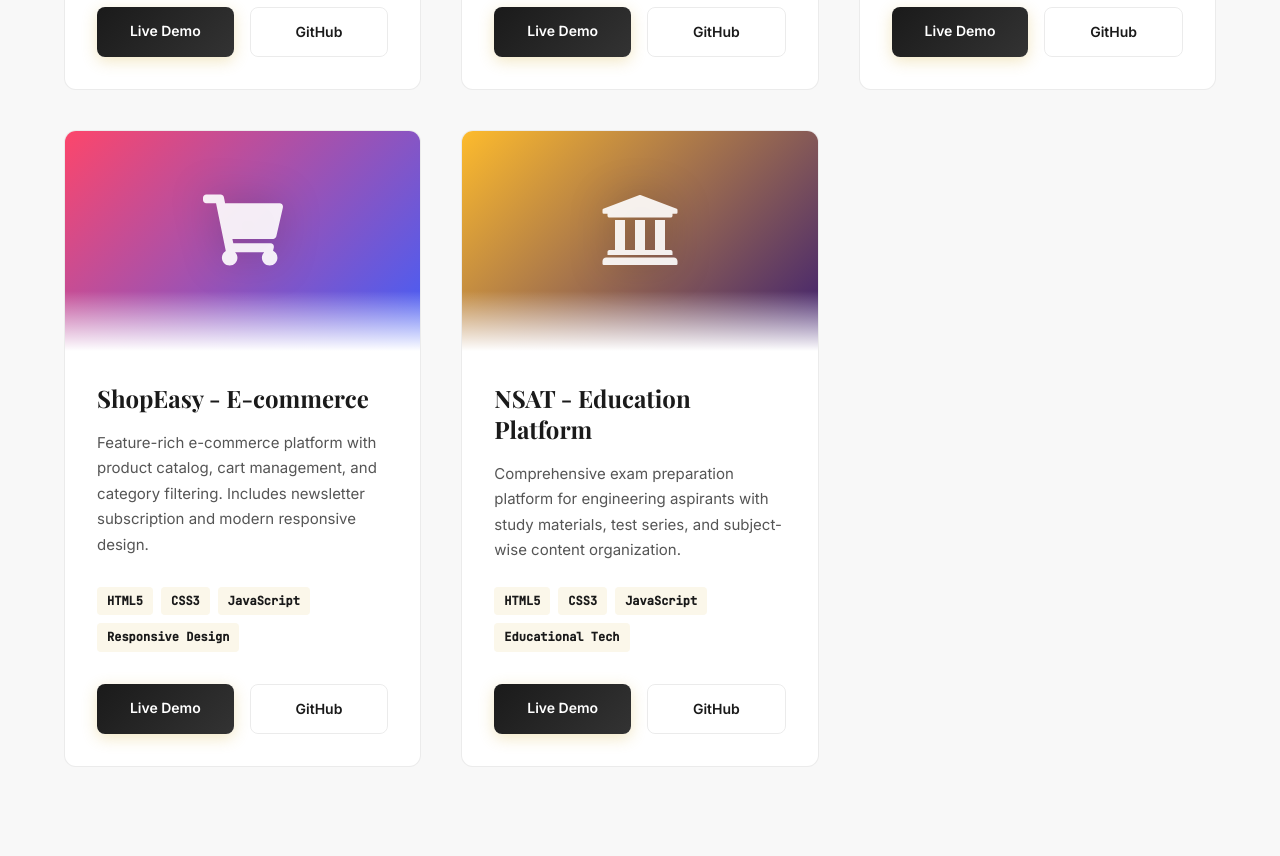
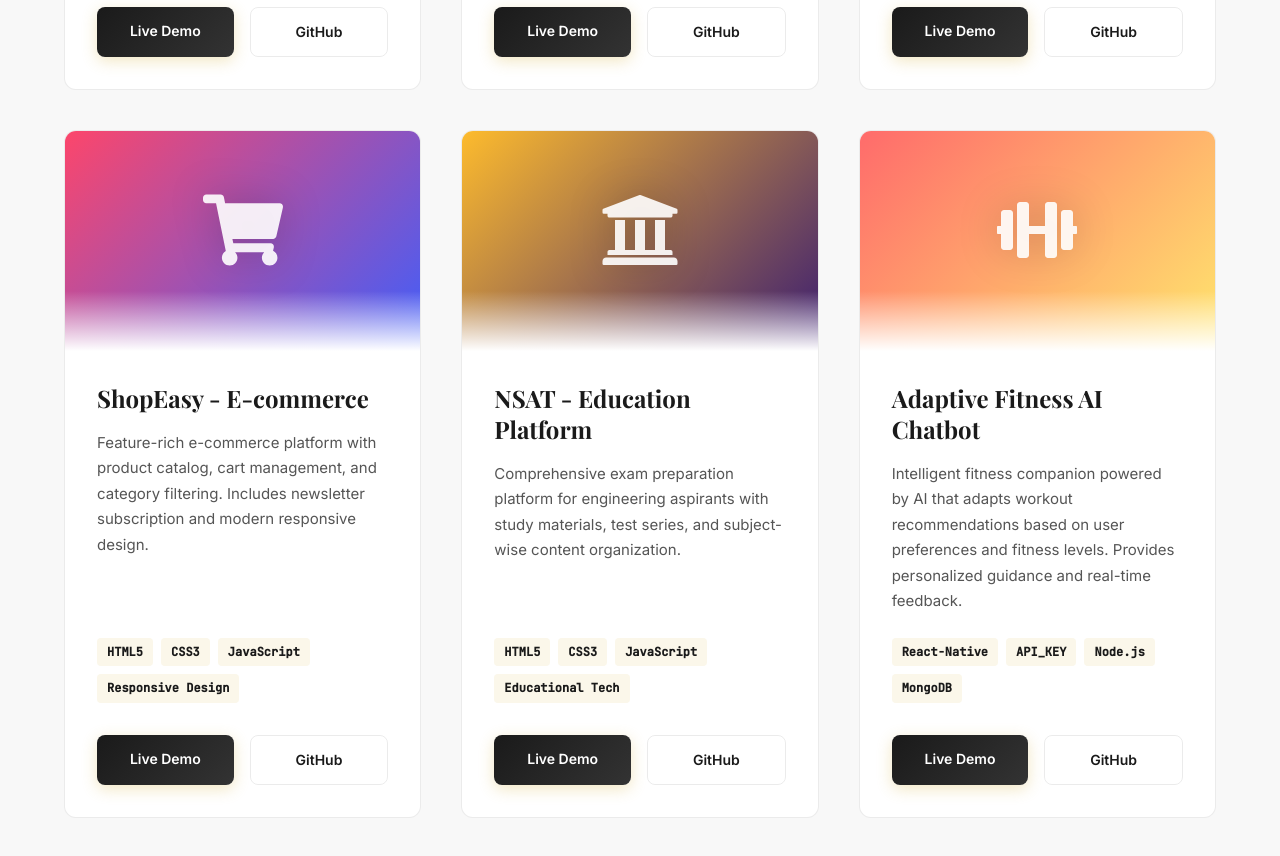
Before and after one commit to Hariksh/personal-portfolio, a React (Vite) app: page /projects in a window 1280 px wide. Shown: the part 960-1816 px from the top of the page. Built offline with nearby package versions, Linux system fonts and the light colour scheme.

Commit message:
added new project in project section

```diff
--- a/src/components/Projects.jsx
+++ b/src/components/Projects.jsx
@@ -1,72 +1,100 @@
-import React from 'react';
-import { motion } from 'framer-motion';
-import { FaAmbulance, FaWallet, FaGraduationCap, FaShoppingCart, FaUniversity } from 'react-icons/fa';
+import React from "react";
+import { motion } from "framer-motion";
+import {
+  FaAmbulance,
+  FaWallet,
+  FaGraduationCap,
+  FaShoppingCart,
+  FaUniversity,
+  FaDumbbell,
+} from "react-icons/fa";
 
 const Projects = () => {
   const projects = [
     {
-            title: 'Ambulance Booking System',
-            description: 'Real-time emergency response platform featuring live tracking, driver assignment, and secure JWT authentication. Built with a scalable microservices architecture and deployed on Render.',
-            tech: ['Next.js', 'Node.js', 'MongoDB', 'Socket.io', 'Render'],
+      title: "Ambulance Booking System",
+      description:
+        "Real-time emergency response platform featuring live tracking, driver assignment, and secure JWT authentication. Built with a scalable microservices architecture and deployed on Render.",
+      tech: ["Next.js", "Node.js", "MongoDB", "Socket.io", "Render"],
       links: {
-                demo: 'https://ambulance-booking-sooty.vercel.app/',
-                github: 'https://github.com/Hariksh/Ambulance_Booking'
+        demo: "https://ambulance-booking-sooty.vercel.app/",
+        github: "https://github.com/Hariksh/Ambulance_Booking",
       },
-            gradient: 'linear-gradient(135deg, #FF9966 0%, #FF5E62 100%)',
-            icon: <FaAmbulance />
+      gradient: "linear-gradient(135deg, #FF9966 0%, #FF5E62 100%)",
+      icon: <FaAmbulance />,
     },
     {
-            title: 'Expense Tracker',
-            description: 'Full-stack mobile application for financial management with secure auth, categorization, and detailed analytics. Uses Prisma ORM with MySQL for robust data handling.',
-            tech: ['React Native', 'Node.js', 'MySQL', 'Prisma', 'Expo'],
+      title: "Expense Tracker",
+      description:
+        "Full-stack mobile application for financial management with secure auth, categorization, and detailed analytics. Uses Prisma ORM with MySQL for robust data handling.",
+      tech: ["React Native", "Node.js", "MySQL", "Prisma", "Expo"],
       links: {
-                demo: 'https://drive.google.com/file/d/12FrK3MzIxHtl2s1XPWdjuuOfunEPOYLe/view?usp=sharing',
-                github: 'https://github.com/Hariksh/Expense_tracker'
+        demo: "https://drive.google.com/file/d/12FrK3MzIxHtl2s1XPWdjuuOfunEPOYLe/view?usp=sharing",
+        github: "https://github.com/Hariksh/Expense_tracker",
       },
-            gradient: 'linear-gradient(135deg, #43cea2 0%, #185a9d 100%)',
-            icon: <FaWallet />
+      gradient: "linear-gradient(135deg, #43cea2 0%, #185a9d 100%)",
+      icon: <FaWallet />,
     },
     {
-            title: 'Personalized Academic Tracker',
-            description: 'A smart, student-centric web app that helps track grades, monitor attendance, and stay organized. Features JWT-based authentication and PWA capabilities.',
-            tech: ['React', 'Node.js', 'MongoDB', 'JWT', 'PWA'],
+      title: "Personalized Academic Tracker",
+      description:
+        "A smart, student-centric web app that helps track grades, monitor attendance, and stay organized. Features JWT-based authentication and PWA capabilities.",
+      tech: ["React", "Node.js", "MongoDB", "JWT", "PWA"],
       links: {
-                demo: 'https://personalized-academic-tracker-rho.vercel.app/',
-                github: 'https://github.com/Hariksh/Personalized-Academic-Tracker'
+        demo: "https://personalized-academic-tracker-rho.vercel.app/",
+        github: "https://github.com/Hariksh/Personalized-Academic-Tracker",
       },
-            gradient: 'linear-gradient(135deg, #5EFCE8 0%, #736EFE 100%)',
-            icon: <FaGraduationCap />
+      gradient: "linear-gradient(135deg, #5EFCE8 0%, #736EFE 100%)",
+      icon: <FaGraduationCap />,
     },
     {
-            title: 'ShopEasy - E-commerce',
-            description: 'Feature-rich e-commerce platform with product catalog, cart management, and category filtering. Includes newsletter subscription and modern responsive design.',
-            tech: ['HTML5', 'CSS3', 'JavaScript', 'Responsive Design'],
+      title: "ShopEasy - E-commerce",
+      description:
+        "Feature-rich e-commerce platform with product catalog, cart management, and category filtering. Includes newsletter subscription and modern responsive design.",
+      tech: ["HTML5", "CSS3", "JavaScript", "Responsive Design"],
       links: {
-                demo: 'https://ecommerce-website-theta-olive.vercel.app/',
-                github: 'https://github.com/Hariksh/ecommerce_website'
+        demo: "https://ecommerce-website-theta-olive.vercel.app/",
+        github: "https://github.com/Hariksh/ecommerce_website",
       },
-            gradient: 'linear-gradient(135deg, #FC466B 0%, #3F5EFB 100%)',
-            icon: <FaShoppingCart />
+      gradient: "linear-gradient(135deg, #FC466B 0%, #3F5EFB 100%)",
+      icon: <FaShoppingCart />,
     },
     {
-            title: 'NSAT - Education Platform',
-            description: 'Comprehensive exam preparation platform for engineering aspirants with study materials, test series, and subject-wise content organization.',
-            tech: ['HTML5', 'CSS3', 'JavaScript', 'Educational Tech'],
+      title: "NSAT - Education Platform",
+      description:
+        "Comprehensive exam preparation platform for engineering aspirants with study materials, test series, and subject-wise content organization.",
+      tech: ["HTML5", "CSS3", "JavaScript", "Educational Tech"],
       links: {
-                demo: 'https://super-zabaione-95f90e.netlify.app/',
-                github: 'https://github.com/Hariksh/NSAT-2.0'
+        demo: "https://super-zabaione-95f90e.netlify.app/",
+        github: "https://github.com/Hariksh/NSAT-2.0",
       },
-            gradient: 'linear-gradient(135deg, #FDBB2D 0%, #3A1C71 100%)',
-            icon: <FaUniversity />
-        }
+      gradient: "linear-gradient(135deg, #FDBB2D 0%, #3A1C71 100%)",
+      icon: <FaUniversity />,
+    },
+    {
+      title: "Adaptive Fitness AI Chatbot",
+      description:
+        "Intelligent fitness companion powered by AI that adapts workout recommendations based on user preferences and fitness levels. Provides personalized guidance and real-time feedback.",
+      tech: ["React-Native", "API_KEY", "Node.js", "MongoDB"],
+      links: {
+        demo: "https://drive.google.com/file/d/1lKJA_UK636u6SaMxn6mCx1Yxn0LDnoUz/view",
+        github: "https://github.com/Hariksh/Adaptive-Fitness-AI-Chatbot",
+      },
+      gradient: "linear-gradient(135deg, #FF6B6B 0%, #FFE66D 100%)",
+      icon: <FaDumbbell />,
+    },
   ];
 
   return (
-        <section id="projects" className="projects-section" style={{
-            padding: 'var(--section-padding)',
-            background: 'var(--bg-primary)',
-            position: 'relative'
-        }}>
+    <section
+      id="projects"
+      className="projects-section"
+      style={{
+        padding: "var(--section-padding)",
+        background: "var(--bg-primary)",
+        position: "relative",
+      }}
+    >
       <div className="container">
         <motion.h2
           className="section-title"
@@ -78,12 +106,15 @@ const Projects = () => {
           Selected Works
         </motion.h2>
 
-                <div className="projects-grid" style={{
-                    display: 'grid',
-                    gridTemplateColumns: 'repeat(auto-fit, minmax(350px, 1fr))',
-                    gap: '40px',
-                    marginTop: '60px'
-                }}>
+        <div
+          className="projects-grid"
+          style={{
+            display: "grid",
+            gridTemplateColumns: "repeat(auto-fit, minmax(350px, 1fr))",
+            gap: "40px",
+            marginTop: "60px",
+          }}
+        >
           {projects.map((project, index) => (
             <motion.div
               key={project.title}
@@ -93,121 +124,153 @@ const Projects = () => {
               viewport={{ once: true }}
               transition={{ duration: 0.6, delay: index * 0.1 }}
               style={{
-                                background: 'var(--bg-secondary)',
-                                border: '1px solid var(--border-glass)',
-                                borderRadius: '12px',
-                                overflow: 'hidden',
-                                transition: 'all 0.4s cubic-bezier(0.175, 0.885, 0.32, 1.275)',
-                                position: 'relative',
-                                display: 'flex',
-                                flexDirection: 'column',
-                                height: '100%'
+                background: "var(--bg-secondary)",
+                border: "1px solid var(--border-glass)",
+                borderRadius: "12px",
+                overflow: "hidden",
+                transition: "all 0.4s cubic-bezier(0.175, 0.885, 0.32, 1.275)",
+                position: "relative",
+                display: "flex",
+                flexDirection: "column",
+                height: "100%",
               }}
               whileHover={{
                 y: -10,
-                                boxShadow: '0 20px 40px -10px rgba(0,0,0,0.5)',
-                                borderColor: 'var(--border-accent)'
+                boxShadow: "0 20px 40px -10px rgba(0,0,0,0.5)",
+                borderColor: "var(--border-accent)",
               }}
             >
-                            <div className="project-image" style={{
-                                height: '220px',
+              <div
+                className="project-image"
+                style={{
+                  height: "220px",
                   background: project.gradient,
-                                display: 'flex',
-                                alignItems: 'center',
-                                justifyContent: 'center',
-                                position: 'relative',
-                                overflow: 'hidden'
-                            }}>
+                  display: "flex",
+                  alignItems: "center",
+                  justifyContent: "center",
+                  position: "relative",
+                  overflow: "hidden",
+                }}
+              >
                 <motion.div
                   style={{
-                                        fontSize: '80px',
-                                        color: 'rgba(255,255,255,0.9)',
-                                        filter: 'drop-shadow(0 0 20px rgba(0,0,0,0.2))'
+                    fontSize: "80px",
+                    color: "rgba(255,255,255,0.9)",
+                    filter: "drop-shadow(0 0 20px rgba(0,0,0,0.2))",
                   }}
                   whileHover={{ scale: 1.1, rotate: [0, -10, 10, -10, 0] }}
                   transition={{ duration: 0.5 }}
                 >
                   {project.icon}
                 </motion.div>
-                                <div style={{
-                                    position: 'absolute',
+                <div
+                  style={{
+                    position: "absolute",
                     bottom: 0,
                     left: 0,
                     right: 0,
-                                    height: '60px',
-                                    background: 'linear-gradient(to top, var(--bg-secondary), transparent)'
-                                }}></div>
+                    height: "60px",
+                    background:
+                      "linear-gradient(to top, var(--bg-secondary), transparent)",
+                  }}
+                ></div>
               </div>
 
-                            <div className="project-content" style={{ padding: '32px', flex: 1, display: 'flex', flexDirection: 'column' }}>
-                                <h3 className="project-title" style={{
-                                    fontSize: '24px',
+              <div
+                className="project-content"
+                style={{
+                  padding: "32px",
+                  flex: 1,
+                  display: "flex",
+                  flexDirection: "column",
+                }}
+              >
+                <h3
+                  className="project-title"
+                  style={{
+                    fontSize: "24px",
                     fontWeight: 700,
-                                    color: 'var(--text-primary)',
-                                    marginBottom: '16px',
-                                    fontFamily: 'var(--font-heading)',
-                                    lineHeight: 1.3
-                                }}>
+                    color: "var(--text-primary)",
+                    marginBottom: "16px",
+                    fontFamily: "var(--font-heading)",
+                    lineHeight: 1.3,
+                  }}
+                >
                   {project.title}
                 </h3>
 
-                                <p className="project-description" style={{
-                                    color: 'var(--text-secondary)',
+                <p
+                  className="project-description"
+                  style={{
+                    color: "var(--text-secondary)",
                     lineHeight: 1.7,
-                                    marginBottom: '24px',
-                                    fontSize: '15px',
-                                    flex: 1
-                                }}>
+                    marginBottom: "24px",
+                    fontSize: "15px",
+                    flex: 1,
+                  }}
+                >
                   {project.description}
                 </p>
 
-                                <div className="project-tech" style={{
-                                    display: 'flex',
-                                    flexWrap: 'wrap',
-                                    gap: '8px',
-                                    marginBottom: '32px'
-                                }}>
+                <div
+                  className="project-tech"
+                  style={{
+                    display: "flex",
+                    flexWrap: "wrap",
+                    gap: "8px",
+                    marginBottom: "32px",
+                  }}
+                >
                   {project.tech.map((tech) => (
-                                        <span key={tech} className="tech-tag" style={{
-                                            color: 'var(--accent-color)',
-                                            fontSize: '12px',
+                    <span
+                      key={tech}
+                      className="tech-tag"
+                      style={{
+                        color: "var(--accent-color)",
+                        fontSize: "12px",
                         fontWeight: 600,
-                                            fontFamily: 'var(--font-mono)',
-                                            background: 'rgba(212, 175, 55, 0.1)',
-                                            padding: '4px 10px',
-                                            borderRadius: '4px'
-                                        }}>
+                        fontFamily: "var(--font-mono)",
+                        background: "rgba(212, 175, 55, 0.1)",
+                        padding: "4px 10px",
+                        borderRadius: "4px",
+                      }}
+                    >
                       {tech}
                     </span>
                   ))}
                 </div>
 
-                                <div className="project-links" style={{ display: 'flex', gap: '16px', marginTop: 'auto' }}>
+                <div
+                  className="project-links"
+                  style={{ display: "flex", gap: "16px", marginTop: "auto" }}
+                >
                   <a
                     href={project.links.demo}
                     target="_blank"
                     rel="noopener noreferrer"
                     className="project-link primary"
                     style={{
-                                            padding: '12px 24px',
-                                            borderRadius: '8px',
-                                            textDecoration: 'none',
+                      padding: "12px 24px",
+                      borderRadius: "8px",
+                      textDecoration: "none",
                       fontWeight: 600,
-                                            fontSize: '14px',
-                                            transition: 'all 0.3s ease',
-                                            background: 'var(--accent-gradient)',
-                                            color: 'var(--btn-text-color)',
-                                            textAlign: 'center',
+                      fontSize: "14px",
+                      transition: "all 0.3s ease",
+                      background: "var(--accent-gradient)",
+                      color: "var(--btn-text-color)",
+                      textAlign: "center",
                       flex: 1,
-                                            boxShadow: '0 4px 15px rgba(212, 175, 55, 0.3)'
+                      boxShadow: "0 4px 15px rgba(212, 175, 55, 0.3)",
                     }}
                     onMouseEnter={(e) => {
-                                            e.target.style.transform = 'translateY(-2px)';
-                                            e.target.style.boxShadow = '0 8px 25px rgba(212, 175, 55, 0.4)';
+                      e.target.style.transform = "translateY(-2px)";
+                      e.target.style.boxShadow =
+                        "0 8px 25px rgba(212, 175, 55, 0.4)";
                     }}
                     onMouseLeave={(e) => {
-                                            e.target.style.transform = 'translateY(0)';
-                                            e.target.style.boxShadow = '0 4px 15px rgba(212, 175, 55, 0.3)';
+                      e.target.style.transform = "translateY(0)";
+                      e.target.style.boxShadow =
+                        "0 4px 15px rgba(212, 175, 55, 0.3)";
                     }}
                   >
                     Live Demo
@@ -218,25 +281,25 @@ const Projects = () => {
                     rel="noopener noreferrer"
                     className="project-link secondary"
                     style={{
-                                            padding: '12px 24px',
-                                            borderRadius: '8px',
-                                            textDecoration: 'none',
+                      padding: "12px 24px",
+                      borderRadius: "8px",
+                      textDecoration: "none",
                       fontWeight: 600,
-                                            fontSize: '14px',
-                                            transition: 'all 0.3s ease',
-                                            background: 'transparent',
-                                            color: 'var(--text-primary)',
-                                            border: '1px solid var(--border-glass)',
-                                            textAlign: 'center',
-                                            flex: 1
+                      fontSize: "14px",
+                      transition: "all 0.3s ease",
+                      background: "transparent",
+                      color: "var(--text-primary)",
+                      border: "1px solid var(--border-glass)",
+                      textAlign: "center",
+                      flex: 1,
                     }}
                     onMouseEnter={(e) => {
-                                            e.target.style.borderColor = 'var(--text-primary)';
-                                            e.target.style.background = 'rgba(255,255,255,0.05)';
+                      e.target.style.borderColor = "var(--text-primary)";
+                      e.target.style.background = "rgba(255,255,255,0.05)";
                     }}
                     onMouseLeave={(e) => {
-                                            e.target.style.borderColor = 'var(--border-glass)';
-                                            e.target.style.background = 'transparent';
+                      e.target.style.borderColor = "var(--border-glass)";
+                      e.target.style.background = "transparent";
                     }}
                   >
                     GitHub
```
Lines whose indentation alone changed are shown as unchanged.
